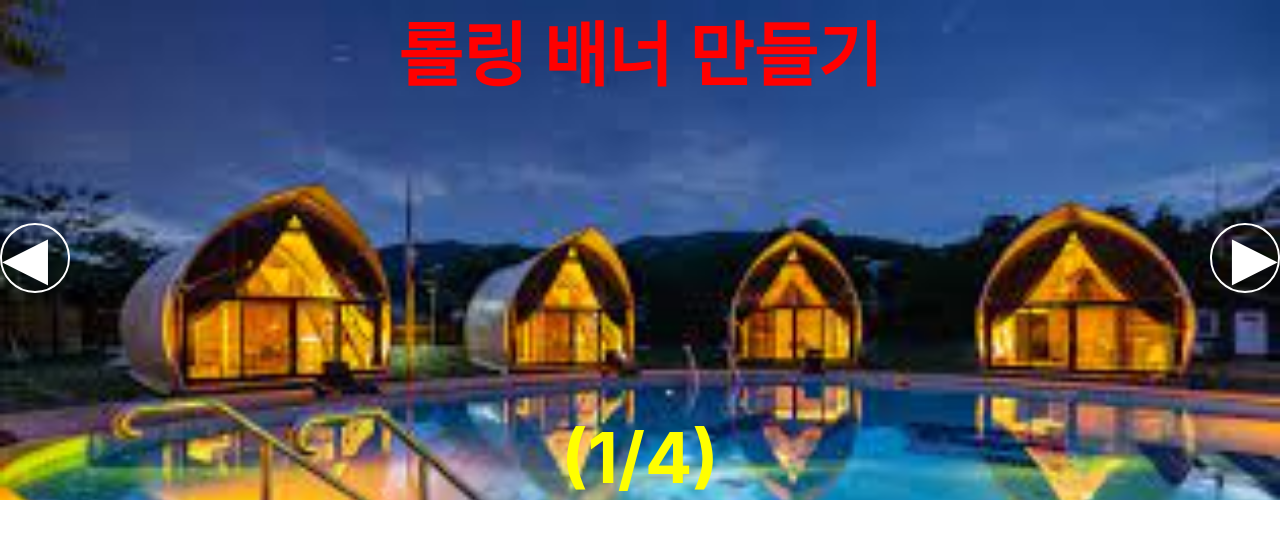
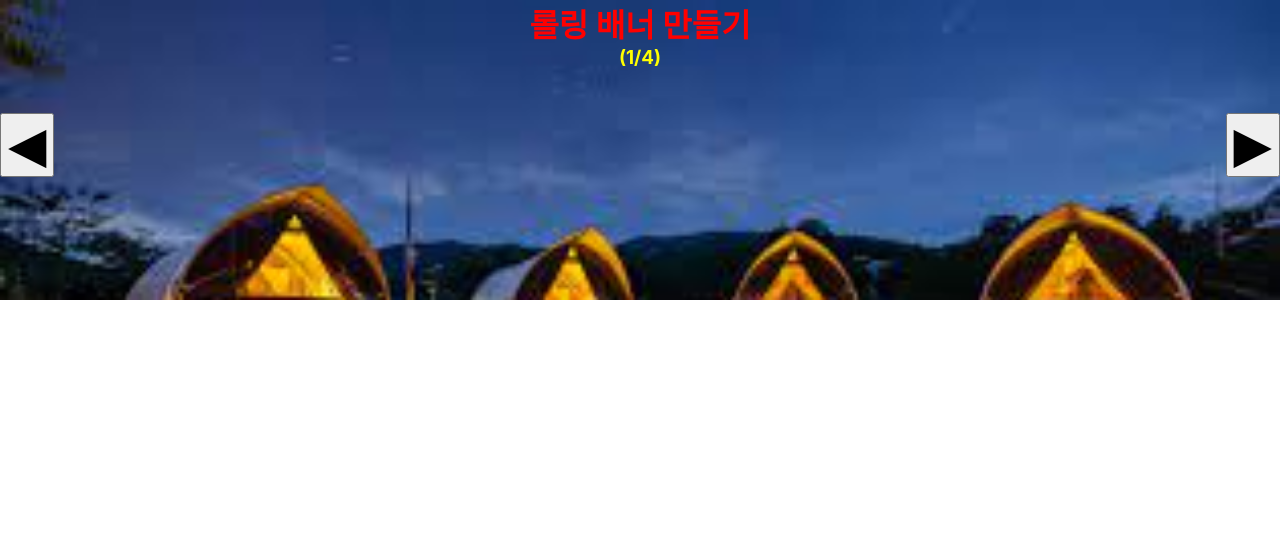
Before and after one commit to Jxxunnn/sideprojects, a React (Create React App) app: page / in a window 1280 px wide. Shown: the top 538 px of the page. Built offline with nearby package versions, Linux system fonts and the light colour scheme.

Commit message:
rollingbanner test

```diff
--- a/src/RollingBanner/RollingBanner.css
+++ b/src/RollingBanner/RollingBanner.css
@@ -1,52 +1,36 @@
 * {
   margin: 0;
+  box-sizing: border-box;
+}
+
+.container {
+  position: relative;
+}
+
+.left {
+  position: absolute;
+  top: 113px;
+  left: 0;
+  cursor: pointer;
+  font-size: 50px;
+}
+.right {
+  position: absolute;
+  top: 113px;
+  right: 0;
+  cursor: pointer;
+  font-size: 50px;
 }
 
 .banner {
-  height: 500px;
+  background-repeat: no-repeat;
   background-size: cover;
-  background-repeat: no-repeat;
-  display: flex;
-  flex-direction: column;
-  justify-content: space-between;
+  height: 300px;
 }
 
 h1 {
   color: red;
-  font-size: 70px;
 }
-.btn-box {
-  display: flex;
-  flex-direction: row;
-  justify-content: space-between;
-}
-
-button {
-  width: 70px;
-  height: 70px;
-  font-size: 60px;
-  background-color: inherit;
-  border: solid 2px white;
-  border-radius: 50%;
-  cursor: pointer;
-  padding: 0;
-  line-height: 60px;
-  color: white;
-  transition: all 200ms ease-in-out;
-}
-
-button:hover {
-  opacity: 0.5;
-  transform: scale(1.1);
-}
-
-.btn-left {
-  text-align: left;
-}
-.btn-right {
-  text-align: right;
-}
-
-h1:last-child {
+h3 {
   color: yellow;
 }
--- a/src/RollingBanner/RollingBanner.js
+++ b/src/RollingBanner/RollingBanner.js
@@ -7,70 +7,57 @@ import img3 from "./3.jpeg";
 import img4 from "./4.jpeg";
 
 function RollingBanner() {
-  let [버튼표시, 버튼표시변경] = useState(true);
-  let [배너이미지, 배너이미지변경] = useState(0);
-  let bannerArray = [img1, img2, img3, img4];
-  let history = useNavigate();
+  let [버튼표시, 버튼표시변경] = useState(false);
+  let [몇번째, 몇번째변경] = useState(0);
+  let [배너이미지, 배너이미지변경] = useState([img1, img2, img3, img4]);
 
-  // useEffect(() => {
-  //   let timer = setInterval(() => {
-  //     if (배너이미지 < 3) {
-  //       배너이미지변경(배너이미지++);
-  //     } else {
-  //       배너이미지변경(0);
-  //     }
-  //     console.log(배너이미지);
-  //   });
-  // }, []);
+  useEffect(() => {
+    let timer = setInterval(changeImgRight, 2000);
+  }, []);
+
+  function changeImgLeft() {
+    if (몇번째 < 0) {
+      몇번째변경(3);
+    } else {
+      몇번째변경(몇번째--);
+    }
+    console.log(몇번째);
+  }
+
+  function changeImgRight() {
+    if (몇번째 > 3) {
+      몇번째변경(0);
+    } else {
+      몇번째변경(몇번째++);
+    }
+    console.log(몇번째);
+  }
 
   return (
+    <div className="container">
       <div
         className="banner"
+        style={{ backgroundImage: `url(${배너이미지[몇번째]})` }}
         onMouseOver={() => {
           버튼표시변경(true);
         }}
         onMouseLeave={() => {
           버튼표시변경(false);
         }}
-      style={{ backgroundImage: `url(${bannerArray[배너이미지]})` }}
-      onClick={(e) => {
-        history(`/${배너이미지}`);
-        console.log(e.target);
-        console.log(e.currentTarget);
-      }}
       >
         <h1>롤링 배너 만들기</h1>
-
-      {버튼표시 === true && (
-        <div className="btn-box">
-          <button
-            type="button"
-            className="btn-left"
-            onClick={(e) => {
-              if (배너이미지 > 0) {
-                배너이미지변경(배너이미지--);
-              }
-              console.log(e);
-
-              console.log(배너이미지);
-            }}
-          >
+        <h3>{`(${몇번째 + 1}/4)`}</h3>
+        {버튼표시 == true ? (
+          <>
+            <button onClick={changeImgLeft} className="left">
               ◀
             </button>
-          <button
-            type="button"
-            className="btn-right"
-            onClick={(e) => {
-              배너이미지변경(배너이미지++);
-              console.log(배너이미지);
-              console.log(e);
-            }}
-          >
+            <button onClick={changeImgRight} className="right">
               ▶
             </button>
+          </>
+        ) : null}
       </div>
-      )}
-      <h1>{`(${배너이미지 + 1}/4)`}</h1>
     </div>
   );
 }
```
Lines whose indentation alone changed are shown as unchanged.
